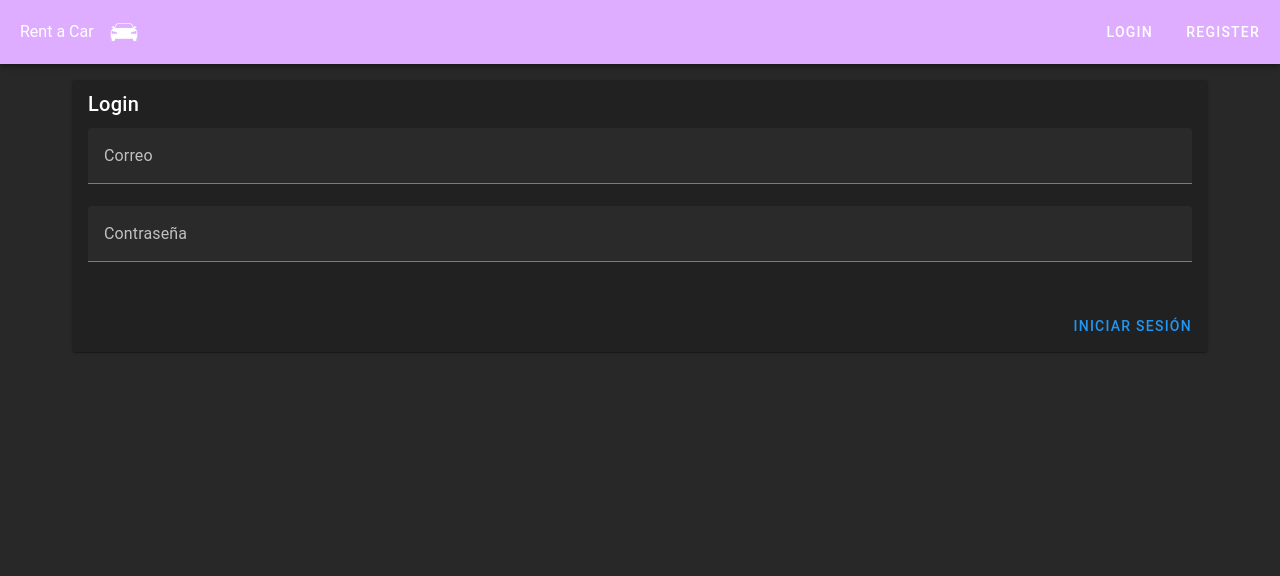
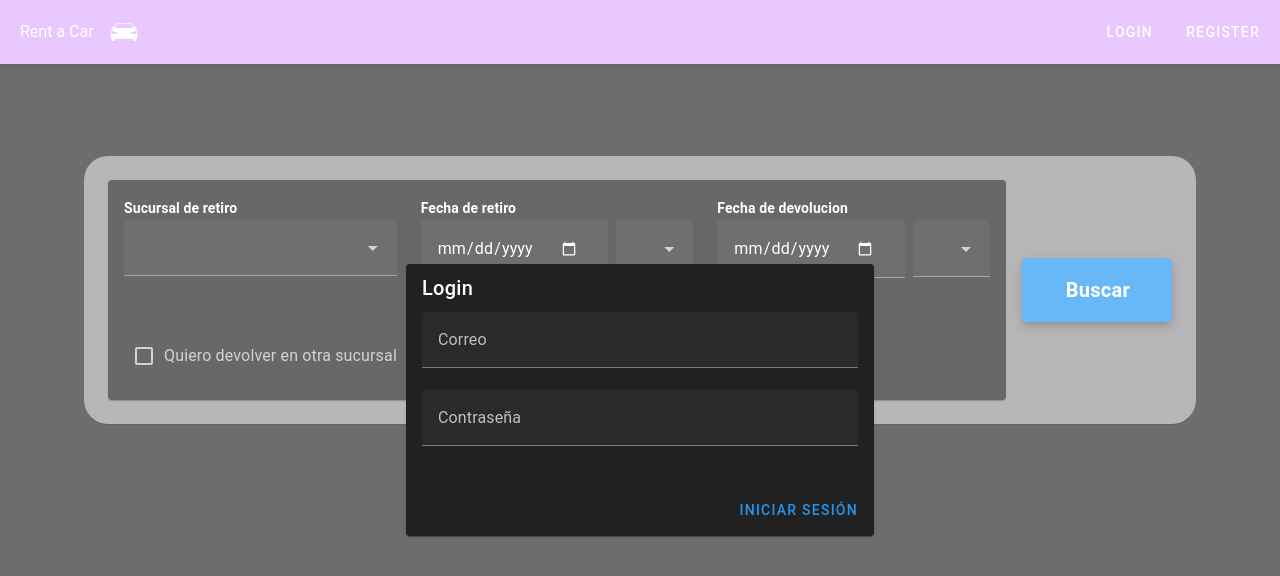
Before and after one commit to solarc3/fingeso-rent-a-car, a Vue app in the folder frontend/: page / in a window 1280 px wide. Both pictures are taken after a click on the button "LOGIN". Shown: the top 576 px of the page. Built offline with nearby package versions, Linux system fonts and the light colour scheme.

Commit message:
login y registro en v-dialogs, queda mejor, se podrian rutificar tbm, Related to #4

```diff
--- a/frontend/src/pages/index.vue
+++ b/frontend/src/pages/index.vue
@@ -1,4 +1,3 @@
-
 <template>
   <v-layout>
     <v-app-bar
@@ -11,15 +10,14 @@
           @click="goToHome"
         >
           Rent a Car
+          <img
+            src="@/assets/auto.png"
+            alt="Car"
+            class="car-img"
+          >
         </a>
-        <img
-          src="@/assets/auto.png"
-          alt="Car"
-          class="car-img"
-        >
       </div>
       <v-spacer />
-      <!-- Botones de Login y Registro -->
       <v-btn
         outlined
         @click="showLoginForm"
@@ -33,24 +31,28 @@
         Register
       </v-btn>
     </v-app-bar>
+    <v-dialog
+      v-model="showLoginMenu"
+      max-width="500px"
+    >
+      <LoginMenu @close="closeLoginMenu" />
+    </v-dialog>
+
+    <v-dialog
+      v-model="showRegisterMenu"
+      max-width="500px"
+    >
+      <RegisterMenu @close="closeRegisterMenu" />
+    </v-dialog>
+    <v-main>
+      <v-container class="mt-12">
+        <Buscador />
+      </v-container>
+    </v-main>
   </v-layout>
-  <v-container class="mt-12">
-    <!-- condicion para mostrar el buscador solito -->
-    <Buscador v-if="!showLoginMenu && !showRegisterMenu" />
-    <!-- caso contrario mostramos o el registro o el login -->
-    <LoginMenu
-      v-if="showLoginMenu"
-      @close="closeLoginMenu"
-    />
-    <RegisterMenu
-      v-if="showRegisterMenu"
-      @close="closeRegisterMenu"
-    />
-  </v-container>
 </template>
-
 <script setup>
-import { ref } from 'vue';
+import {ref} from 'vue';
 import Buscador from "@/components/Buscador.vue";
 import LoginMenu from "@/components/Login.vue";
 import RegisterMenu from "@/components/Register.vue";
@@ -58,13 +60,11 @@ import RegisterMenu from "@/components/Register.vue";
 const showLoginMenu = ref(false);
 const showRegisterMenu = ref(false);
 
-// literal mostrar el formulario de correo y contraseña para login
 const showLoginForm = () => {
   showLoginMenu.value = true;
   showRegisterMenu.value = false;
 };
 
-// lo mismo pero con registro que tiene mas cosas
 const showRegisterForm = () => {
   showRegisterMenu.value = true;
   showLoginMenu.value = false;
@@ -84,12 +84,11 @@ const goToHome = () => {
 };
 </script>
 
-<!-- config textos e imagenes en gnral -->
 <style scoped>
 .title-container {
   display: flex;
   align-items: center;
-  margin-left: 20px; /* se m habia descuadrao el rent a car xddd */
+  margin-left: 20px;
 }
 
 .title-link {
@@ -97,21 +96,13 @@ const goToHome = () => {
   color: inherit;
   text-decoration: none;
   margin-right: 10px;
+  display: flex;
+  align-items: center;
 }
 
 .car-img {
   height: 40px;
   object-fit: contain;
+  margin-left: 10px;
 }
-
-/* ES LA D A IMAGEN Q M PITIE CREO
-.img {
-  display: flex;
-  object-fit: contain;
-  height: 40px;
-  padding-right: 15px;
-  filter: grayscale(1);
-}
- */
-
 </style>
--- a/frontend/src/router/index.js
+++ b/frontend/src/router/index.js
@@ -1,30 +1,15 @@
-/**
- * router/index.ts
- *
- * Automatic routes for `./src/pages/*.vue`
- */
-
-// Composables
-import { createRouter, createWebHistory } from 'vue-router'
+// router/index.js
+import {createRouter, createWebHistory} from 'vue-router'
 import Home from '@/pages/index.vue'
-import Login from '@/components/Login.vue'
-import Register from '@/components/Register.vue'
 
 const routes = [
   {
     path: '/',
     name: 'Home',
-    component: Home
-  },
-  {
-    path: '/login',
-    name: 'Login',
-    component: Login
-  },
-  {
-    path: '/register',
-    name: 'Register',
-    component: Register
+    component: Home,
+    meta: {
+      title: 'Home'
+    }
   }
 ]
 
@@ -33,22 +18,4 @@ const router = createRouter({
   routes
 })
 
-router.onError((err, to) => {
-  if (err?.message?.includes?.('Failed to fetch dynamically imported module')) {
-    if (!localStorage.getItem('vuetify:dynamic-reload')) {
-      console.log('Reloading page to fix dynamic import error')
-      localStorage.setItem('vuetify:dynamic-reload', 'true')
-      location.assign(to.fullPath)
-    } else {
-      console.error('Dynamic import error, reloading page did not fix it', err)
-    }
-  } else {
-    console.error(err)
-  }
-})
-
-router.isReady().then(() => {
-  localStorage.removeItem('vuetify:dynamic-reload')
-})
-
 export default router
```
